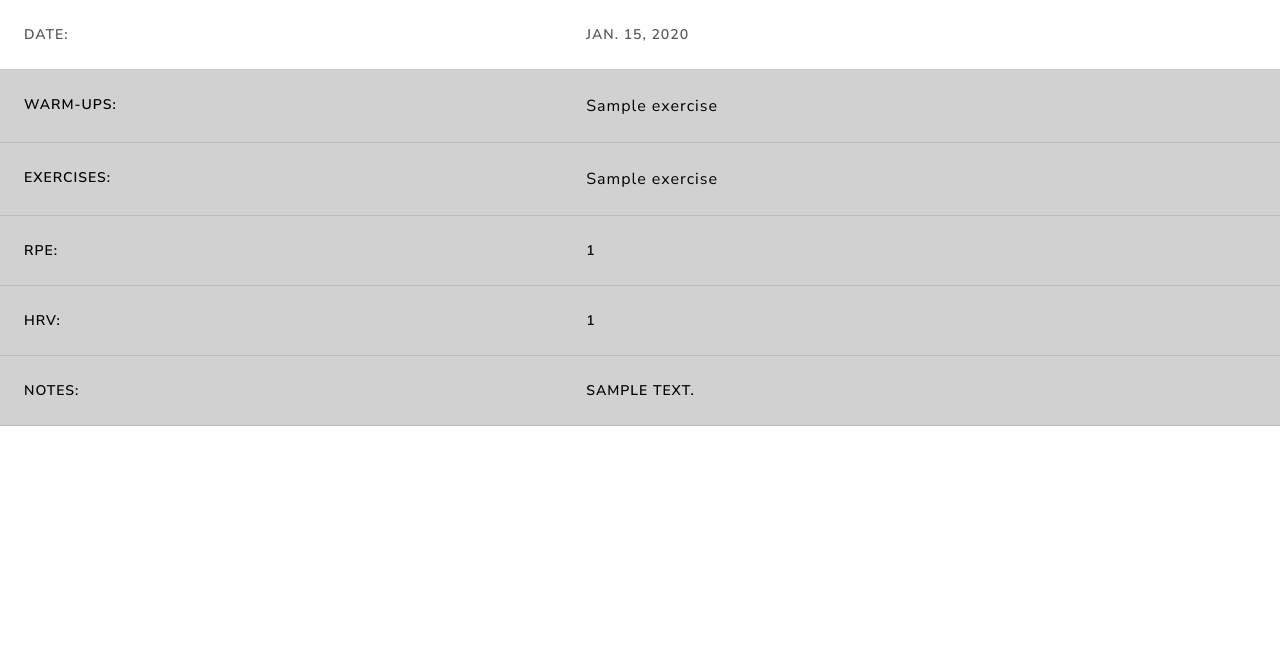
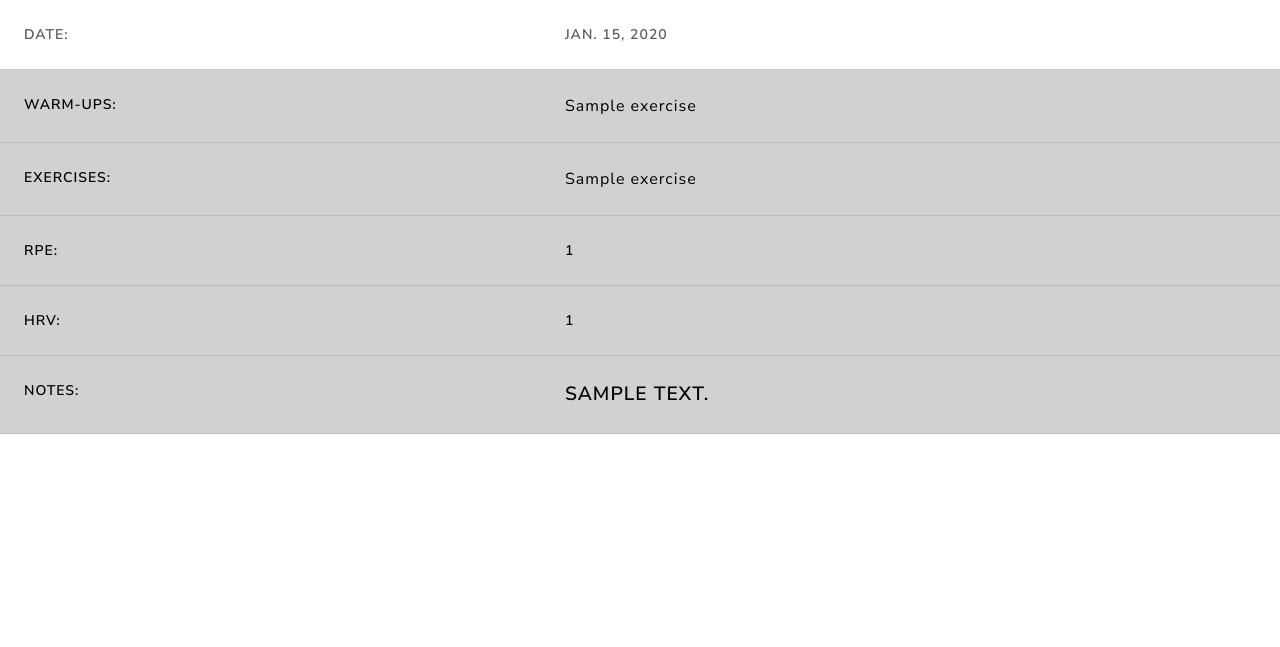
Before and after one commit to sophiabanda/kb_fit, a Django app: page /sessions/1/ in a window 1280 px wide. Shown: the part 101-748 px from the top of the page. Run offline with Django 4.2, Linux system fonts and the light colour scheme; tables that the repository leaves empty hold one stand-in row (values such as "Sample post"); some libraries are stand-ins or nearby versions.

Commit message:
font size change to notes section, sessions

```diff
--- a/kb_fit/templates/session_detail.html
+++ b/kb_fit/templates/session_detail.html
@@ -35,7 +35,7 @@
     </tr>
     <tr class="table-primary">
       <th scope="row">Notes:</th>
-      <th scope="row">{{ session.notes }}</th>
+      <th scope="row"><span style="font-size:1.5vw">{{ session.notes }}</span></th>
     </tr>
   </tbody>
 </table>
```
